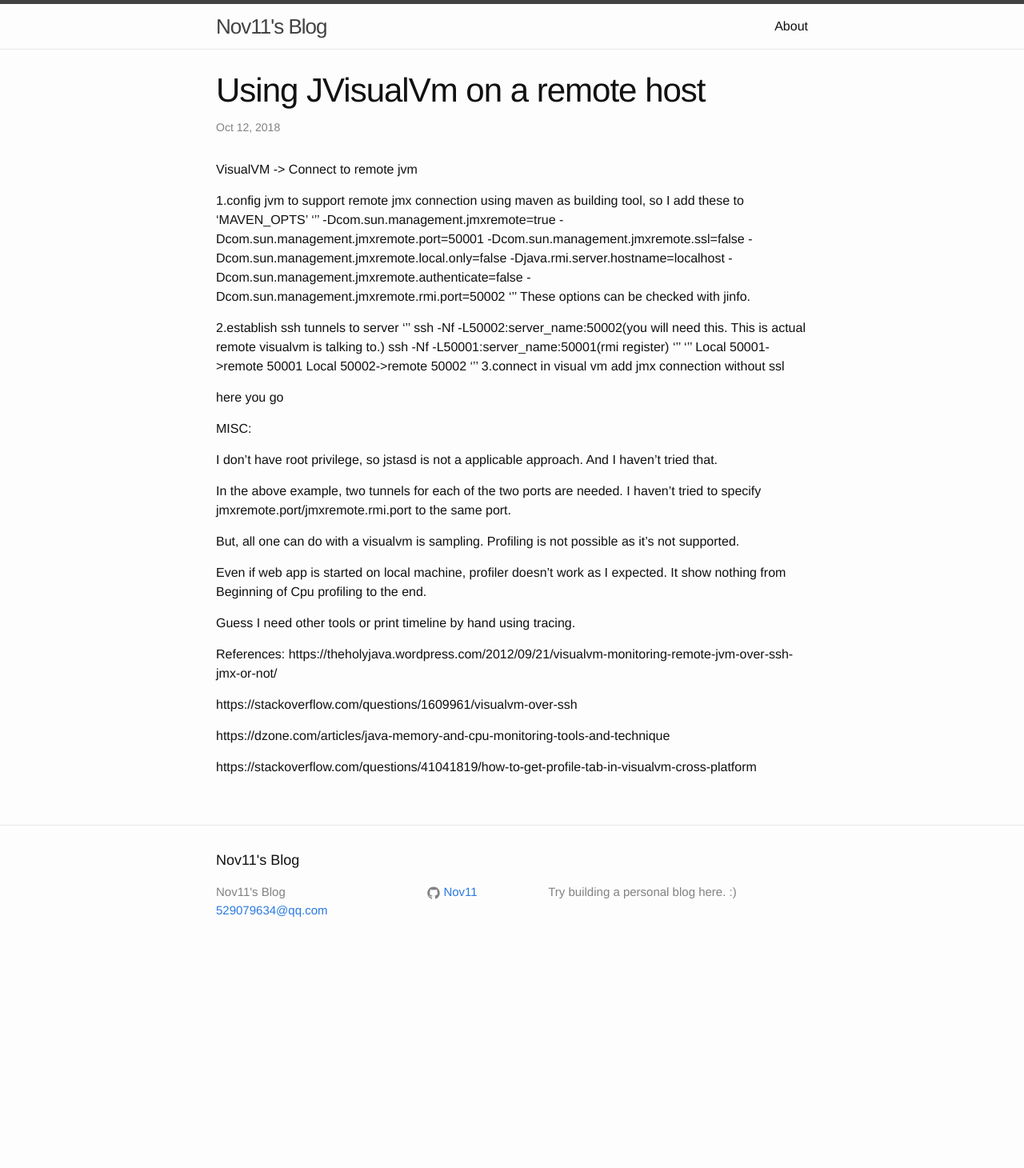
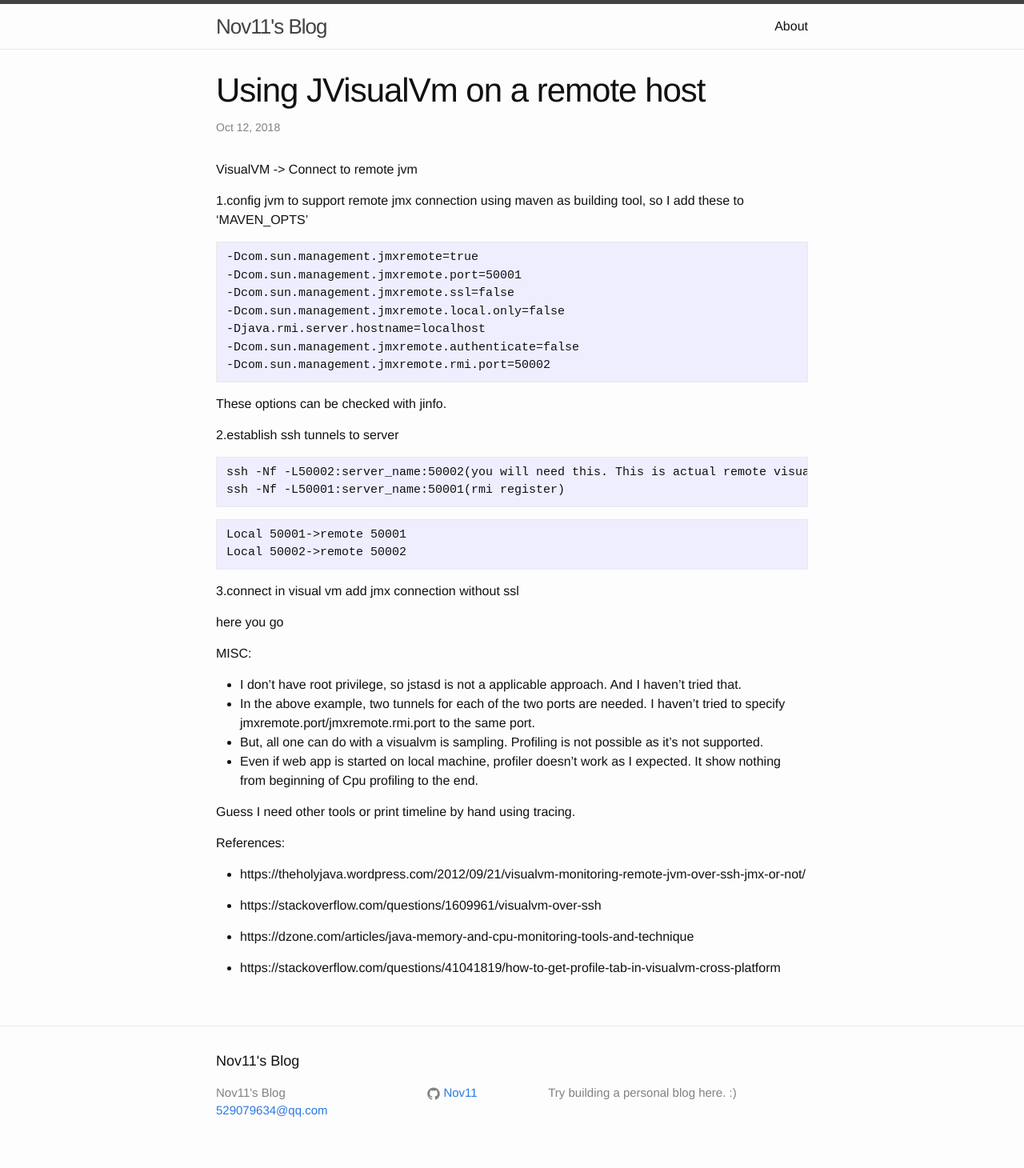
Before and after one commit to Nov11/Nov11.github.io, a Jekyll site: the page built from _posts/2018-10-12-Using-JVisualVm-on-a-remote-host.md, in a window 1280 px wide. Shown: the whole page at 80% size. Built offline with Jekyll 4.4.1, drawn with Linux system fonts in a browser that asks for light colours; before the commit the page ends 1209 px from its top, so only the background shows below that.

````diff
--- a/_posts/2018-10-12-Using-JVisualVm-on-a-remote-host.md
+++ b/_posts/2018-10-12-Using-JVisualVm-on-a-remote-host.md
@@ -8,7 +8,7 @@ VisualVM -> Connect to remote jvm
 
 1.config jvm to support remote jmx connection
 using maven as building tool, so I add these to ‘MAVEN_OPTS’
-'''
+```
 -Dcom.sun.management.jmxremote=true
 -Dcom.sun.management.jmxremote.port=50001
 -Dcom.sun.management.jmxremote.ssl=false
@@ -16,19 +16,19 @@ using maven as building tool, so I add these to ‘MAVEN_OPTS’
 -Djava.rmi.server.hostname=localhost
 -Dcom.sun.management.jmxremote.authenticate=false
 -Dcom.sun.management.jmxremote.rmi.port=50002
-'''
+```
 These options can be checked with jinfo.
 
 
 2.establish ssh tunnels to server
-'''
+```
 ssh -Nf -L50002:server_name:50002(you will need this. This is actual remote visualvm is talking to.)
 ssh -Nf -L50001:server_name:50001(rmi register)
-'''
-'''
+```
+```
 Local 50001->remote 50001
 Local 50002->remote 50002
-'''
+```
 3.connect in visual vm
 add jmx connection without ssl
 
@@ -36,25 +36,21 @@ here you go
 
 MISC:
 
-I don’t have root privilege, so jstasd is not a applicable approach. And I haven’t  tried that.
-
-In the above example, two tunnels for each of the two ports are needed. I haven’t tried to specify jmxremote.port/jmxremote.rmi.port to the same port.
-
-But, all one can do with a visualvm is sampling. Profiling is not possible as it’s not supported.
-
-Even if web app is started on local machine, profiler doesn’t work as I expected. It show nothing from
-Beginning of Cpu profiling  to the end.
+* I don’t have root privilege, so jstasd is not a applicable approach. And I haven’t  tried that.
+* In the above example, two tunnels for each of the two ports are needed. I haven’t tried to specify jmxremote.port/jmxremote.rmi.port to the same port.
+* But, all one can do with a visualvm is sampling. Profiling is not possible as it’s not supported.
+* Even if web app is started on local machine, profiler doesn’t work as I expected. It show nothing from beginning of Cpu profiling  to the end.
 
 Guess I need other tools or print timeline by hand using tracing.
 
 References:
-https://theholyjava.wordpress.com/2012/09/21/visualvm-monitoring-remote-jvm-over-ssh-jmx-or-not/
+* https://theholyjava.wordpress.com/2012/09/21/visualvm-monitoring-remote-jvm-over-ssh-jmx-or-not/
 
-https://stackoverflow.com/questions/1609961/visualvm-over-ssh
+* https://stackoverflow.com/questions/1609961/visualvm-over-ssh
 
-https://dzone.com/articles/java-memory-and-cpu-monitoring-tools-and-technique
+* https://dzone.com/articles/java-memory-and-cpu-monitoring-tools-and-technique
 
-https://stackoverflow.com/questions/41041819/how-to-get-profile-tab-in-visualvm-cross-platform
+* https://stackoverflow.com/questions/41041819/how-to-get-profile-tab-in-visualvm-cross-platform
 
 [jekyll-docs]: http://jekyllrb.com/docs/home
 [jekyll-gh]:   https://github.com/jekyll/jekyll
````
